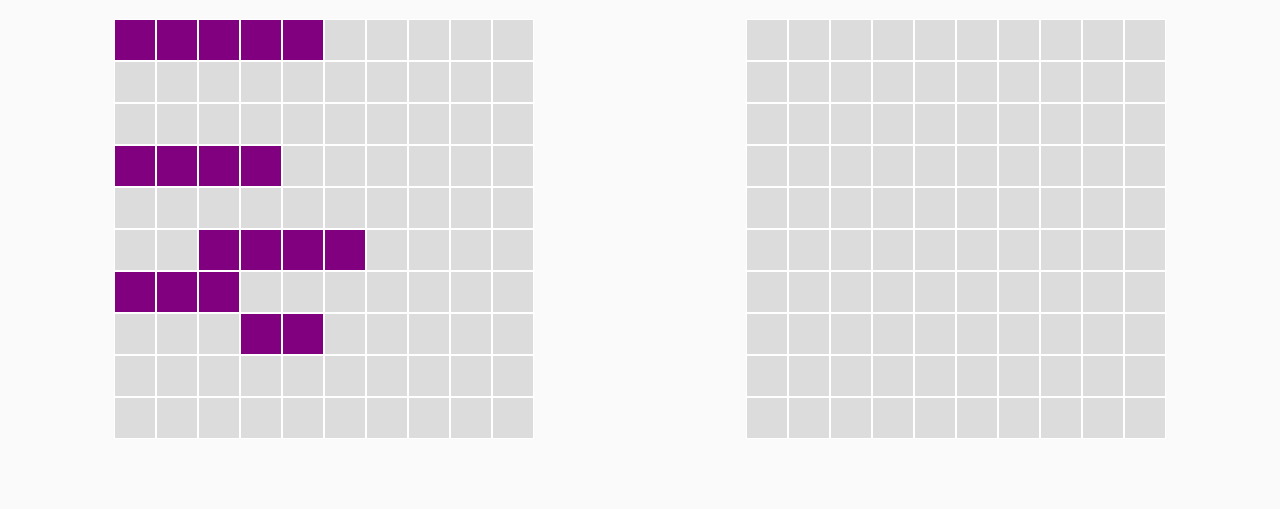
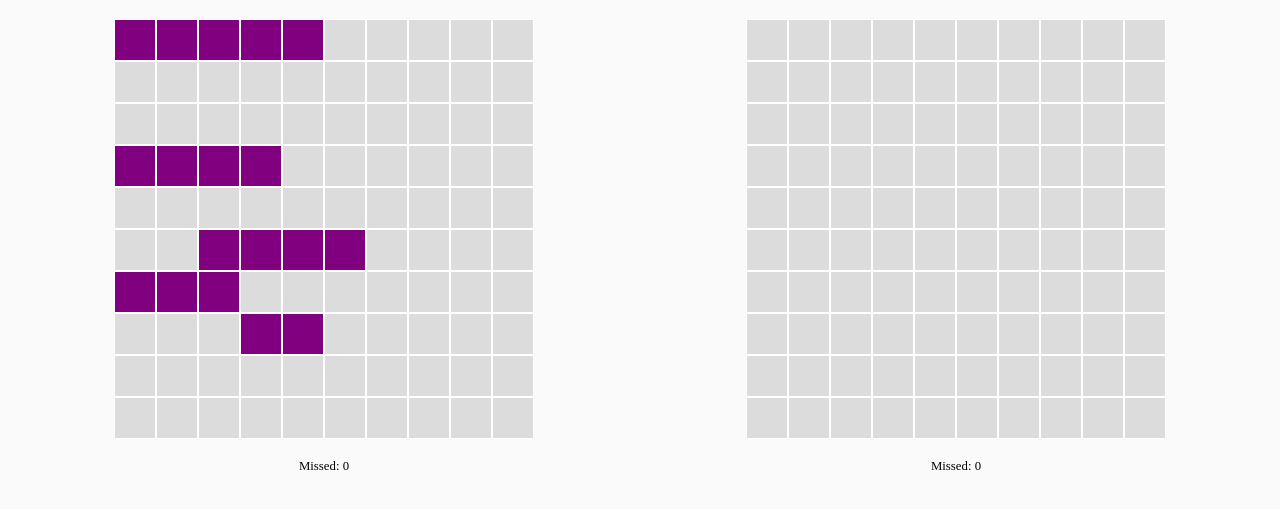
Before and after one commit to ls1955/battleship, a website with bundled scripts: page index.html in a window 1280 px wide. Shown: the part 61-570 px from the top of the page. Built offline with nearby package versions, Linux system fonts and the light colour scheme.

Commit message:
Include .missed-counter
This commit also:
Wrap .board and .missed-counter inside .board-container

```diff
--- a/index.html
+++ b/index.html
@@ -10,8 +10,14 @@
 <body>
   <h1>BattleShip</h1>
   <div class="boards-container">
-    <div class="human-board board"></div>
-    <div class="comp-board board"></div>
+    <div class="board-container">
+      <div class="human-board board"></div>
+      <div class="missed-counter">Missed: 0</div>
+    </div>
+    <div class="board-container">
+      <div class="comp-board board"></div>
+      <div class="missed-counter">Missed: 0</div>
+    </div>
   </div>
 </body>
 </html>
--- a/style.css
+++ b/style.css
@@ -9,6 +9,17 @@ h1 {
 .boards-container {
     display: flex;
     justify-content: space-around;
+}
+
+.board-container {
+    display: flex;
+    flex-direction: column;
+    row-gap: 20px;
+    align-items: center;
+}
+
+.missed-counter {
+    font-size: 0.8rem;
 }
 
 .row {
```
